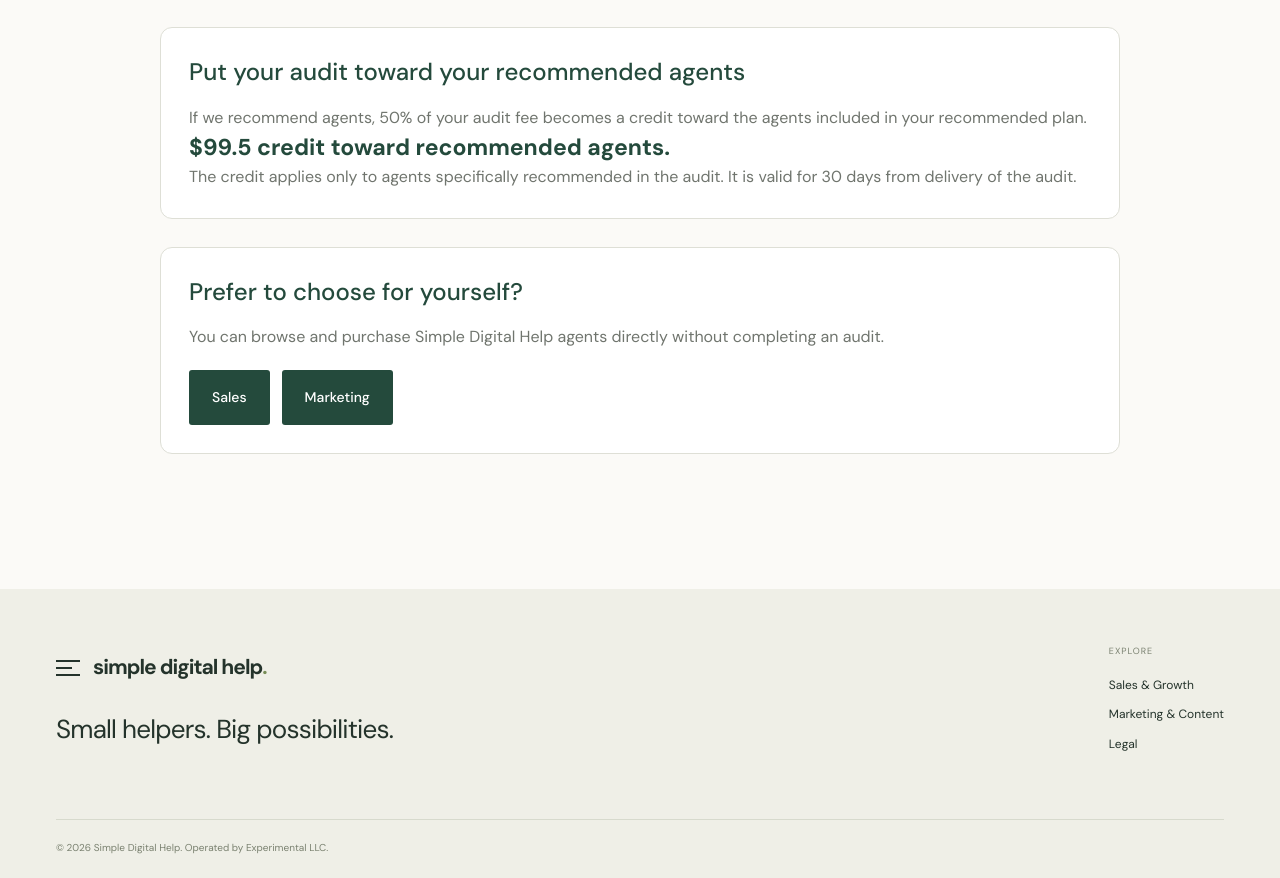
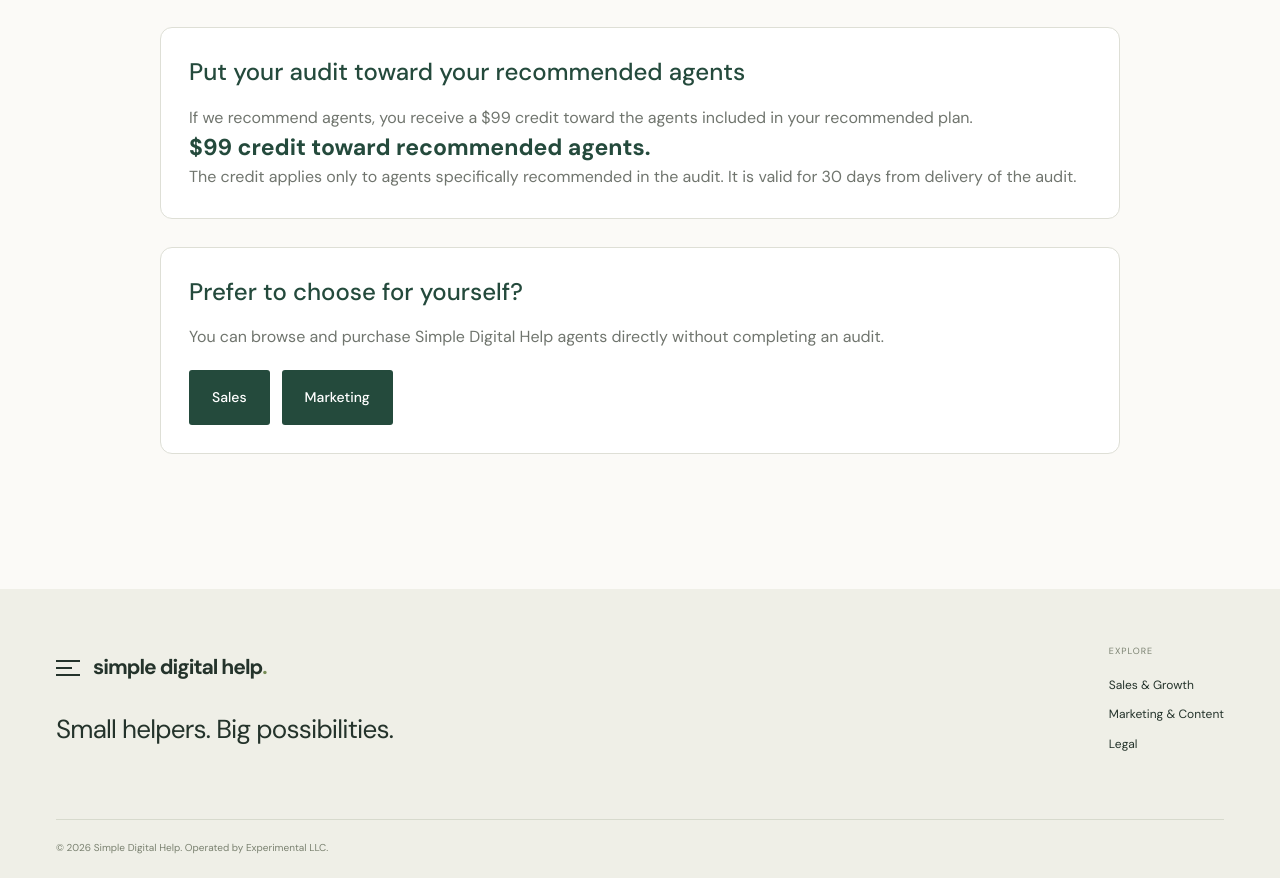
Before and after one commit to experimentalllc1-creator/simple-digital-help, a Next.js app: page /agent-fit-audit in a window 1280 px wide. Shown: the part 954-1832 px from the top of the page. Built offline with nearby package versions, Linux system fonts and the light colour scheme.

Commit message:
Set Agent Fit Audit credit to 99 dollars

```diff
--- a/src/app/agent-fit-audit/page.tsx
+++ b/src/app/agent-fit-audit/page.tsx
@@ -32,7 +32,7 @@ export default function AgentFitAuditPage() {
     </section>
     <section className={styles.panel} aria-labelledby="audit-credit">
       <h2 id="audit-credit">Put your audit toward your recommended agents</h2>
-      <p>If we recommend agents, 50% of your audit fee becomes a credit toward the agents included in your recommended plan.</p>
+      <p>If we recommend agents, you receive a $99 credit toward the agents included in your recommended plan.</p>
       <strong className={styles.credit}>${agentFitAudit.creditCents / 100} credit toward recommended agents.</strong>
       <p>The credit applies only to agents specifically recommended in the audit. It is valid for {agentFitAudit.creditValidityDays} days from delivery of the audit.</p>
     </section>
--- a/src/lib/agent-fit-audit.ts
+++ b/src/lib/agent-fit-audit.ts
@@ -3,7 +3,7 @@ export const agentFitAudit = {
   name: "Agent Fit Audit",
   priceCents: 19900,
   currency: "usd",
-  creditCents: 9950,
+  creditCents: 9900,
   creditValidityDays: 30,
   creditStartsAt: "audit-delivery",
   creditScope: "agents-specifically-recommended-in-the-audit",
```
